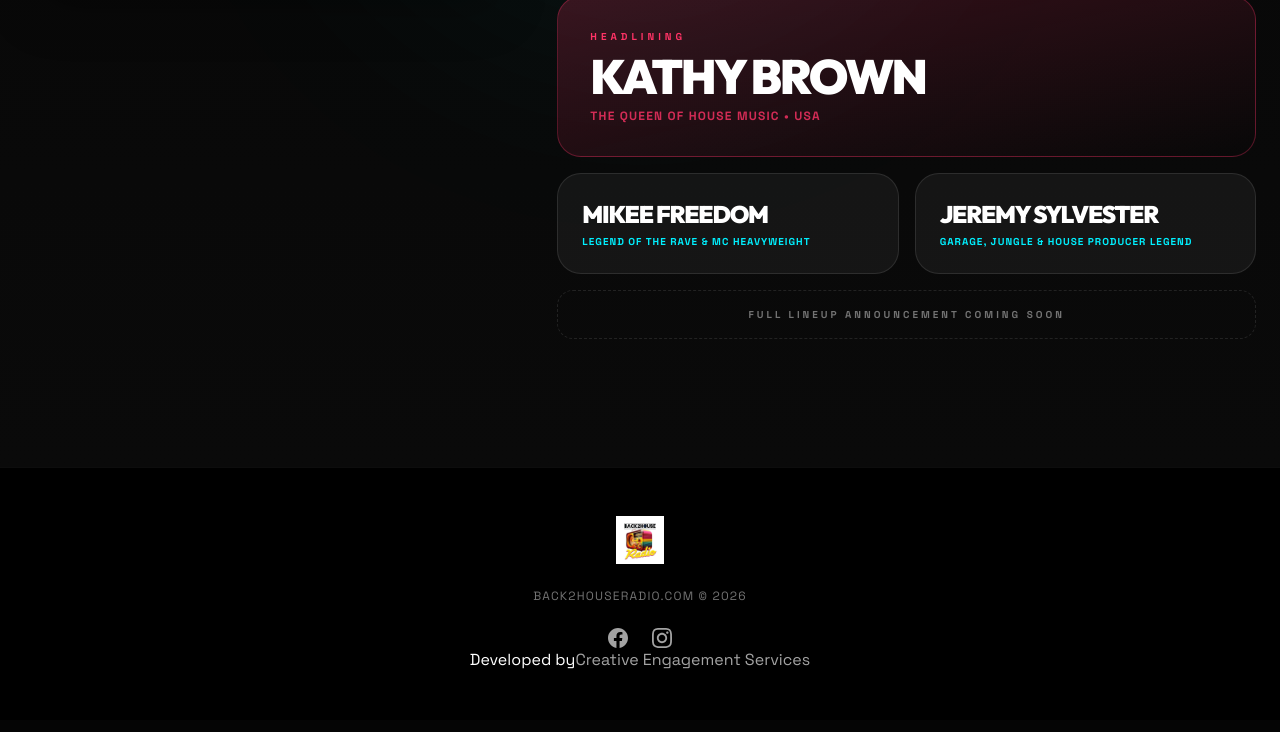
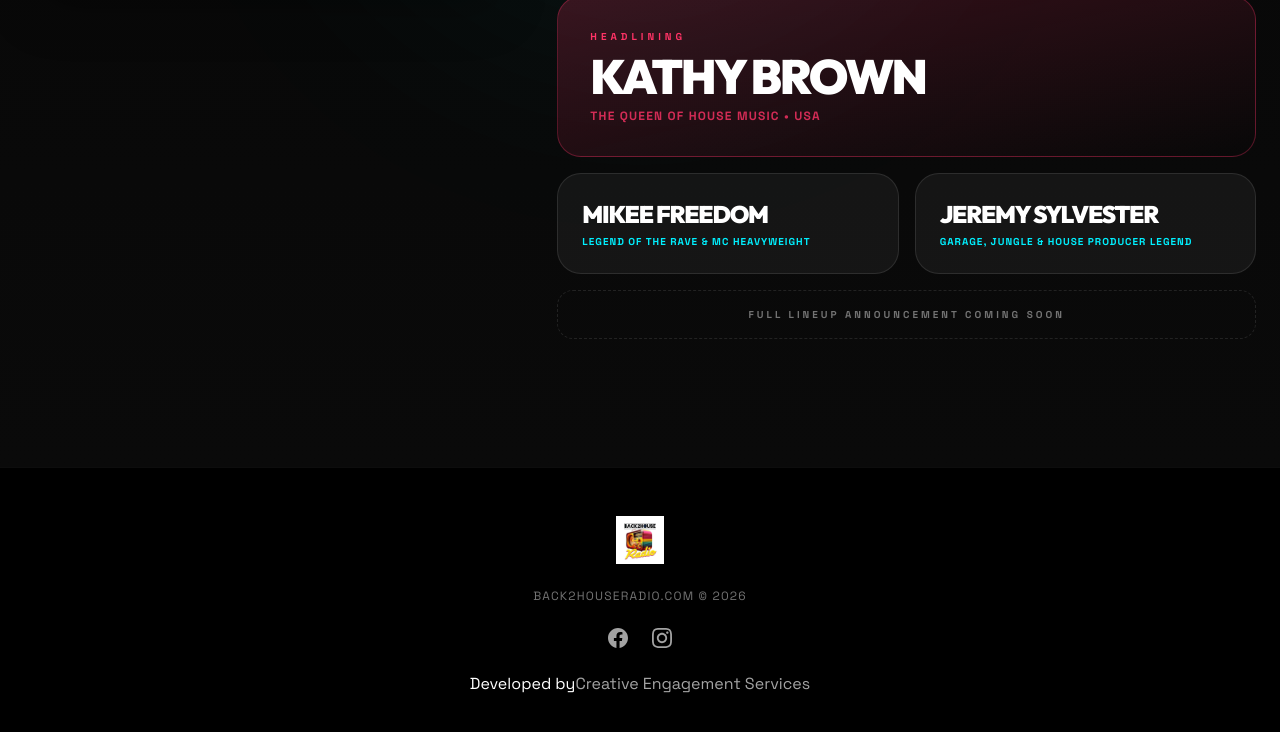
Before and after one commit to Tauqeer-AriF/back2houseradio, a plain HTML site: page index.html in a window 1280 px wide. Shown: the part 3960-4692 px from the top of the page. Drawn offline with nearby package versions, Linux system fonts and the light colour scheme; a script that the page names is missing.

Commit message:
Update index.html

```diff
--- a/index.html
+++ b/index.html
@@ -386,8 +386,8 @@
             <a href="https://www.facebook.com/Back2HouseRadio" target="_blank" rel="noopener noreferrer" aria-label="Facebook" class="text-neutral-400 hover:text-white transition-colors"><svg class="w-5 h-5" fill="currentColor" viewBox="0 0 24 24"><path d="M24 12.073c0-6.627-5.373-12-12-12s-12 5.373-12 12c0 5.99 4.388 10.954 10.125 11.854v-8.385H7.078v-3.47h3.047V9.43c0-3.007 1.792-4.669 4.533-4.669 1.312 0 2.686.235 2.686.235v2.953H15.83c-1.491 0-1.956.925-1.956 1.874v2.25h3.328l-.532 3.47h-2.796v8.385C19.612 23.027 24 18.062 24 12.073z"/></svg></a>
             <a href="https://www.instagram.com/Back2House.Radio" target="_blank" rel="noopener noreferrer" aria-label="Instagram" class="text-neutral-400 hover:text-white transition-colors"><svg class="w-5 h-5" fill="currentColor" viewBox="0 0 24 24"><path d="M12 2.163c3.204 0 3.584.012 4.85.07 3.252.148 4.771 1.691 4.919 4.919.058 1.265.069 1.645.069 4.849 0 3.205-.012 3.584-.069 4.849-.149 3.225-1.664 4.771-4.919 4.919-1.266.058-1.644.07-4.85.07-3.204 0-3.584-.012-4.849-.07-3.26-.149-4.771-1.699-4.919-4.92-.058-1.265-.07-1.644-.07-4.849 0-3.204.013-3.583.07-4.849.149-3.227 1.664-4.771 4.919-4.919 1.266-.057 1.645-.069 4.849-.069zm0-2.163c-3.259 0-3.667.014-4.947.072-4.358.2-6.78 2.618-6.98 6.98-.059 1.281-.073 1.689-.073 4.948 0 3.259.014 3.668.072 4.948.2 4.358 2.618 6.78 6.98 6.98 1.281.058 1.689.072 4.948.072 3.259 0 3.668-.014 4.948-.072 4.354-.2 6.782-2.618 6.979-6.98.059-1.28.073-1.689.073-4.948 0-3.259-.014-3.667-.072-4.947-.196-4.354-2.617-6.78-6.979-6.98-1.281-.059-1.69-.073-4.949-.073zm0 5.838c-3.403 0-6.162 2.759-6.162 6.162s2.759 6.163 6.162 6.163 6.162-2.759 6.162-6.163c0-3.403-2.759-6.162-6.162-6.162zm0 10.162c-2.209 0-4-1.79-4-4 0-2.209 1.791-4 4-4s4 1.791 4 4c0 2.21-1.791 4-4 4zm6.406-11.845c-.796 0-1.441.645-1.441 1.44s.645 1.44 1.441 1.44c.795 0 1.439-.645 1.439-1.44s-.644-1.44-1.439-1.44z"/></svg></a>
         </div>
-        <div class="flex justify-center gap-6">
-            <p>Developed by<a href="https://creativeengagementservices.com/" target="_blank" rel="noopener noreferrer" class="text-neutral-400 hover:text-white transition-colors">Creative Engagement Services</a></p>
+        <div class="flex justify-center p-6">
+            <p style="color:white">Developed by<a href="https://creativeengagementservices.com" target="_blank" rel="noopener noreferrer" class="text-neutral-400 hover:text-white transition-colors">Creative Engagement Services</a></p>
         </div>
     </footer>
 
```
